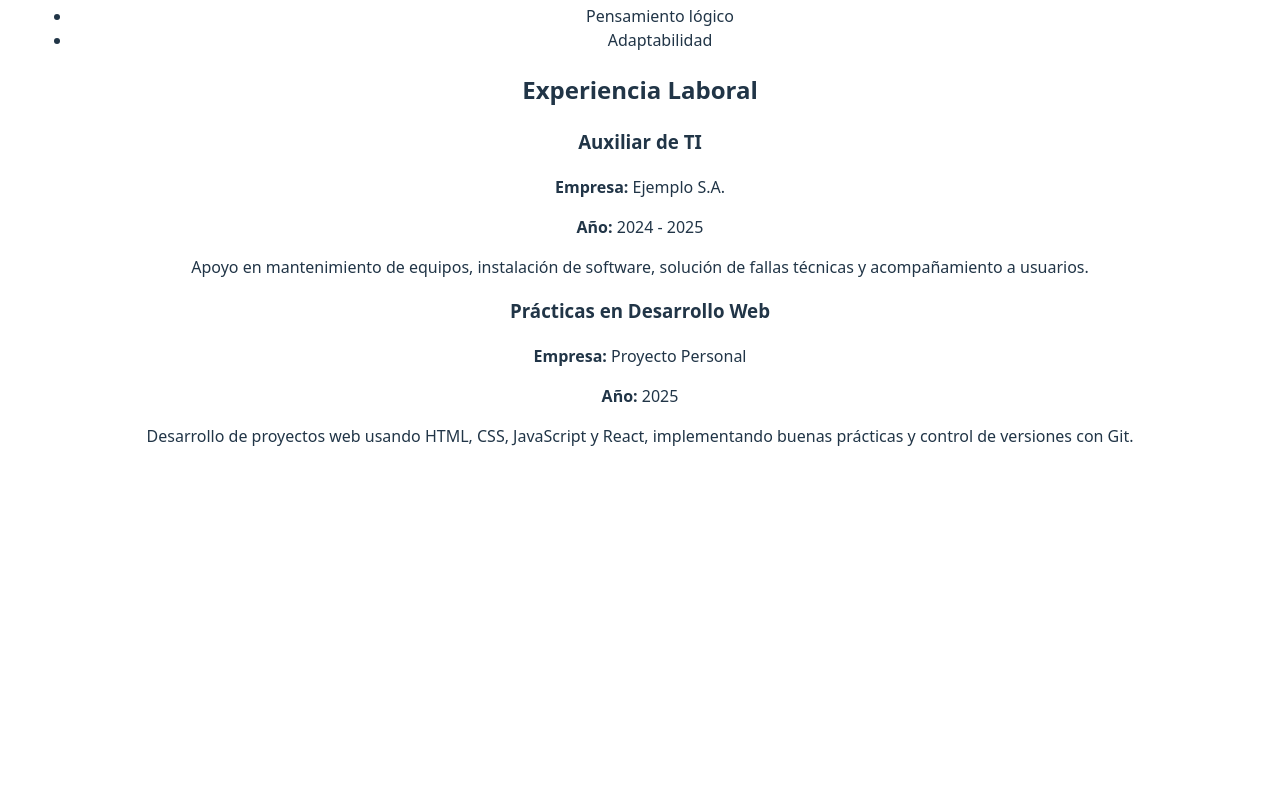
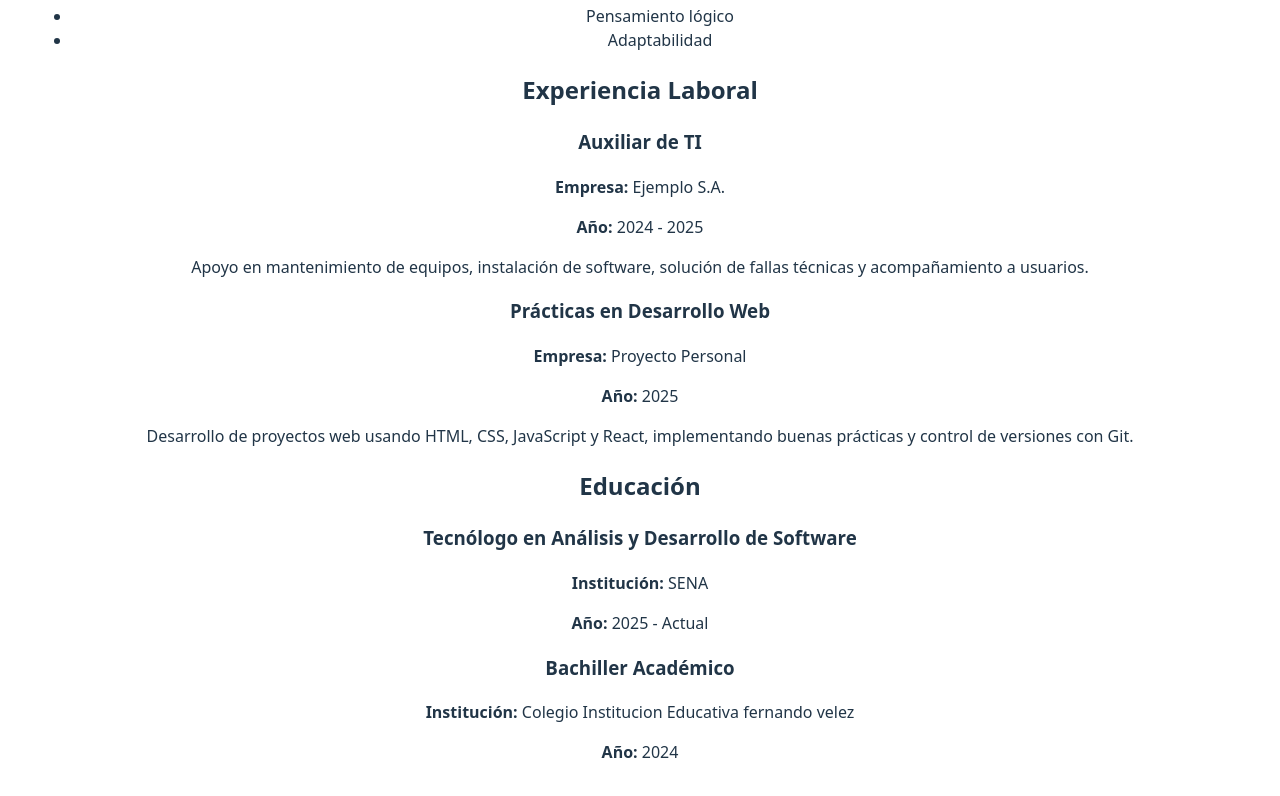
Before and after one commit to mi-proyecto-web/cv-react-nicolas-munoz, a React (Vite) app: page / in a window 1280 px wide. Shown: the part 518-1314 px from the top of the page. Before the commit the page ends 1014 px from the top, so only its background shows below. Built offline with nearby package versions, Linux system fonts and the light colour scheme.

Commit message:
feat: componente Educación agregado

```diff
--- a/src/App.jsx
+++ b/src/App.jsx
@@ -1,6 +1,7 @@
 import CabeceraCV from "./components/CabeceraCV";
 import Perfil from "./components/Perfil";
 import Experiencia from "./components/Experiencia";
+import Educacion from "./components/Educacion";
 import "./App.css";
 
 function App() {
@@ -9,6 +10,7 @@ function App() {
       <CabeceraCV />
       <Perfil />
       <Experiencia />
+      <Educacion />
     </>
   );
 }
--- /dev/null
+++ b/src/components/Educacion.jsx
@@ -0,0 +1,30 @@
+function Educacion() {
+  return (
+    <section>
+      <h2>Educación</h2>
+
+      <div>
+        <h3>Tecnólogo en Análisis y Desarrollo de Software</h3>
+        <p>
+          <strong>Institución:</strong> SENA
+        </p>
+        <p>
+          <strong>Año:</strong> 2025 - Actual
+        </p>
+      </div>
+
+      <div>
+        <h3>Bachiller Académico</h3>
+        <p>
+          <strong>Institución:</strong> Colegio Institucion Educativa fernando
+          velez
+        </p>
+        <p>
+          <strong>Año:</strong> 2024
+        </p>
+      </div>
+    </section>
+  );
+}
+
+export default Educacion;
```
